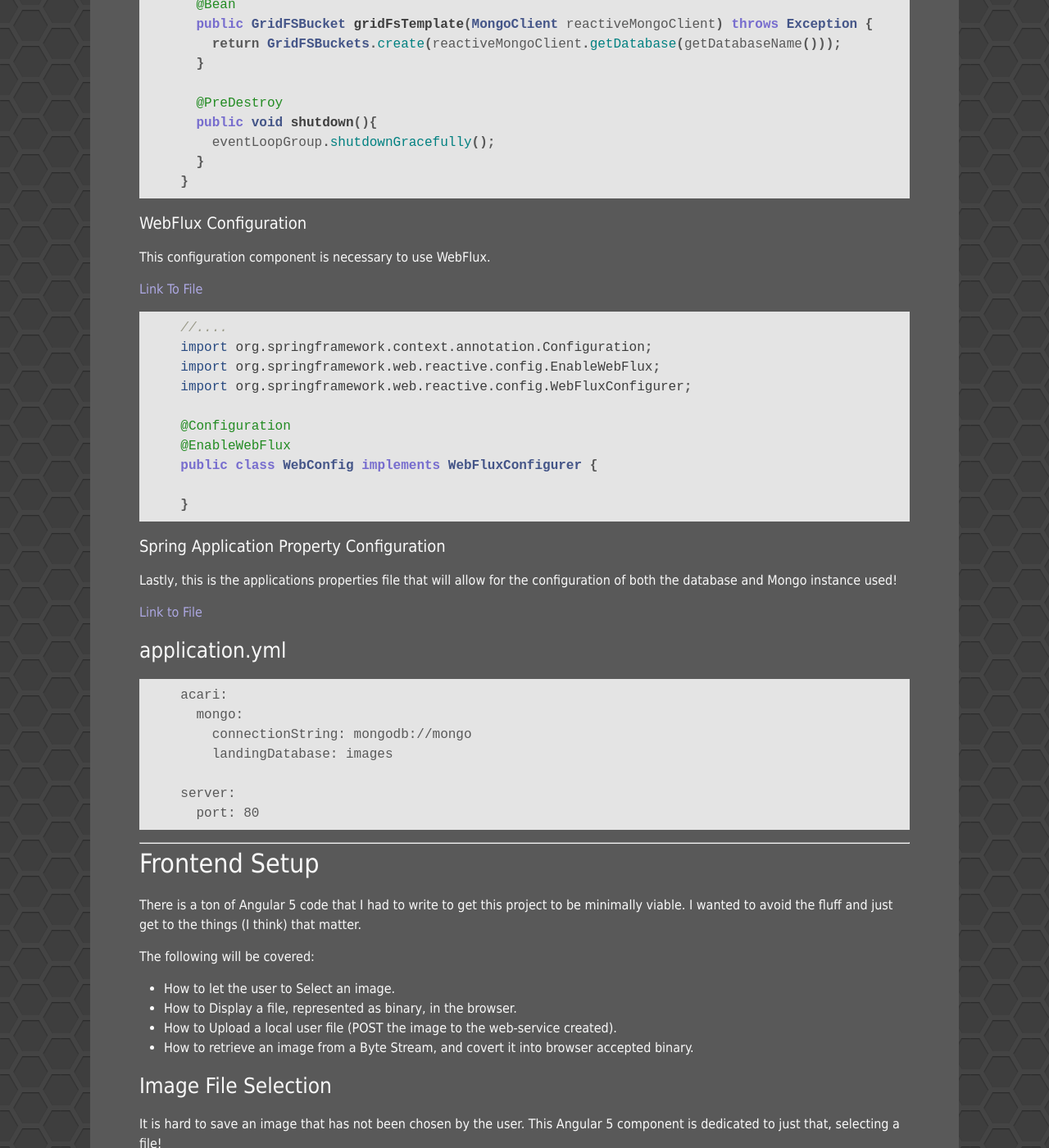
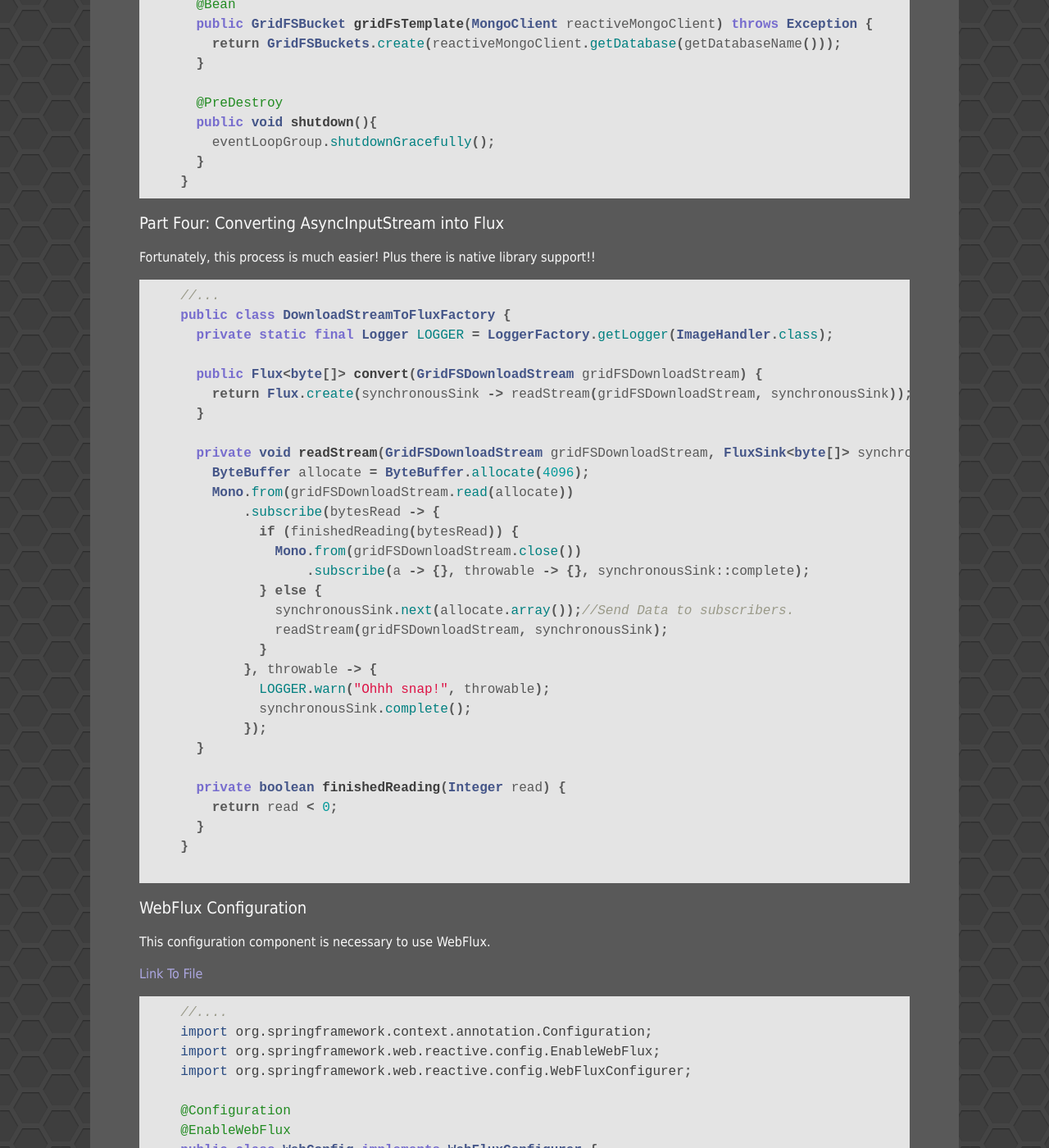
Before and after one commit to Unthrottled/blog, a Jekyll site: the page built from _posts/2017-12-14-Reactive-Mongo-Image-Persistence.md, in a window 1280 px wide and 1400 px high, scrolled down 11079 px. Shown: the whole window at 82% size. Built offline with Jekyll 4.4.1, drawn with Linux system fonts in a browser that asks for light colours.

Commit message:
forgot abut inputstream to flux

```diff
--- a/_posts/2017-12-14-Reactive-Mongo-Image-Persistence.md
+++ b/_posts/2017-12-14-Reactive-Mongo-Image-Persistence.md
@@ -460,6 +460,43 @@ The reactive GridFSBucket is provided as a Spring Bean in this configuration com
         eventLoopGroup.shutdownGracefully();
       }
     }
+{% endhighlight %}
+
+#### Part Four: Converting AsyncInputStream into Flux<DataBuffer>
+
+Fortunately, this process is much easier! Plus there is native library support!!
+
+{% highlight java %}
+    //...
+    public class DownloadStreamToFluxFactory {
+      private static final Logger LOGGER = LoggerFactory.getLogger(ImageHandler.class);
+
+      public Flux<byte[]> convert(GridFSDownloadStream gridFSDownloadStream) {
+        return Flux.create(synchronousSink -> readStream(gridFSDownloadStream, synchronousSink));
+      }
+
+      private void readStream(GridFSDownloadStream gridFSDownloadStream, FluxSink<byte[]> synchronousSink) {
+        ByteBuffer allocate = ByteBuffer.allocate(4096);
+        Mono.from(gridFSDownloadStream.read(allocate))
+            .subscribe(bytesRead -> {
+              if (finishedReading(bytesRead)) {
+                Mono.from(gridFSDownloadStream.close())
+                    .subscribe(a -> {}, throwable -> {}, synchronousSink::complete);
+              } else {
+                synchronousSink.next(allocate.array());//Send Data to subscribers.
+                readStream(gridFSDownloadStream, synchronousSink);
+              }
+            }, throwable -> {
+              LOGGER.warn("Ohhh snap!", throwable);
+              synchronousSink.complete();
+            });
+      }
+
+      private boolean finishedReading(Integer read) {
+        return read < 0;
+      }
+    }
+
 {% endhighlight %}
 
 #### WebFlux Configuration
```
